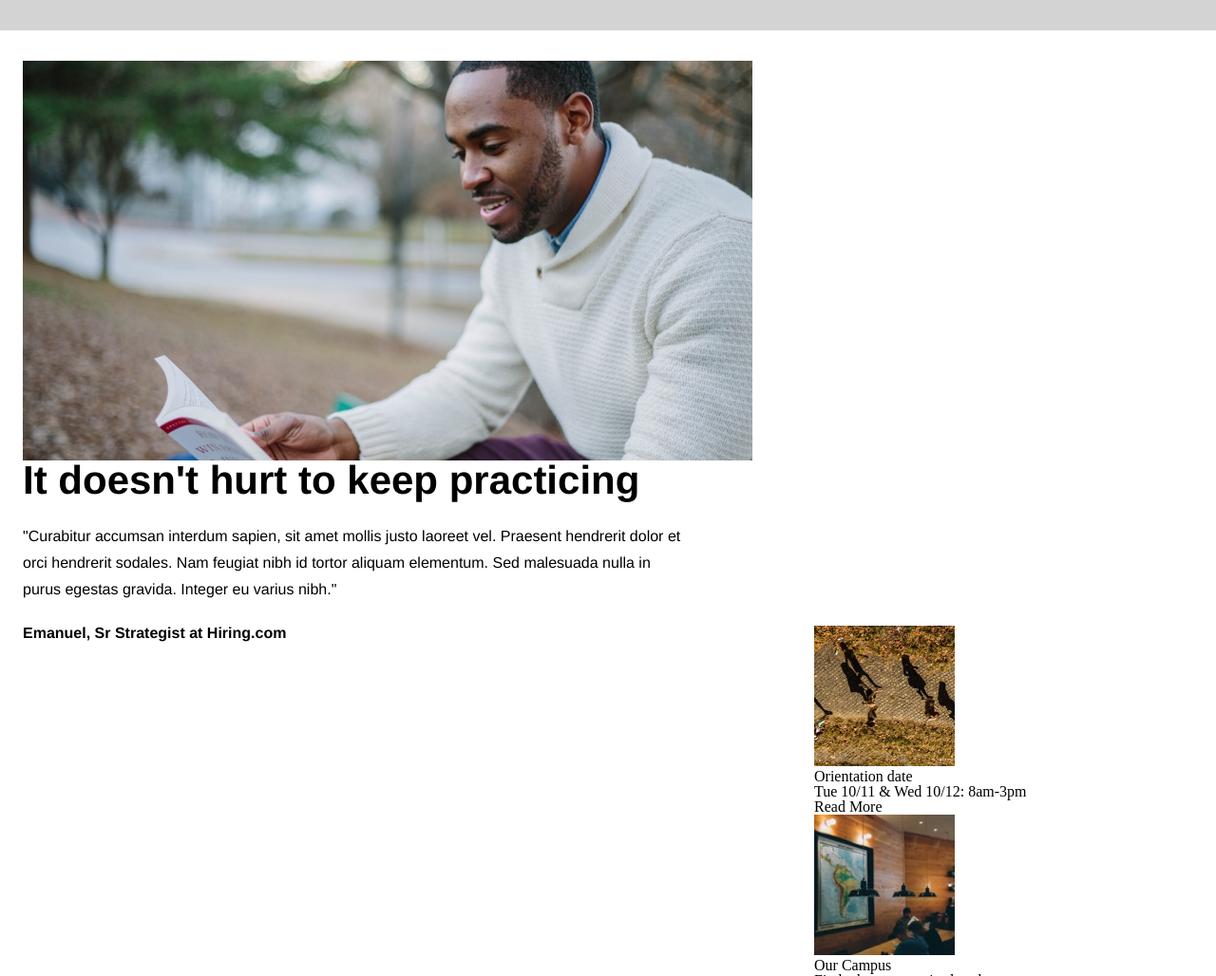
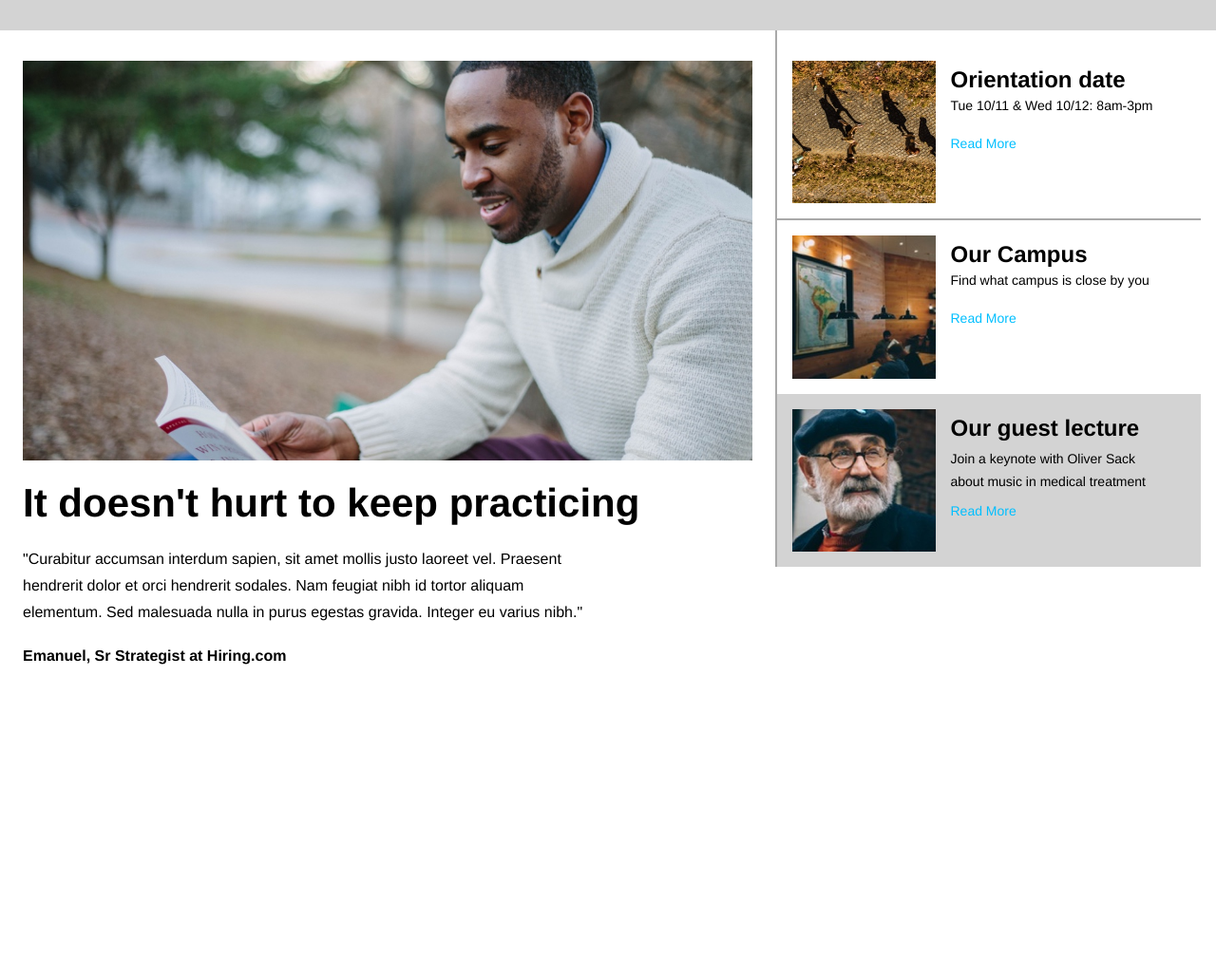
Before and after one commit to jmocera/Capstone, a plain HTML site: page index.html in a window 1280 px wide. Shown: the part 664-1692 px from the top of the page at 95% size. After the commit the page ends 1419 px from the top, so only its background shows below. Drawn offline with Linux system fonts and the light colour scheme.

Commit message:
finished the 2nd section

```diff
--- a/index.html
+++ b/index.html
@@ -39,6 +39,7 @@
         </div>
     </div>
     <div class="secondarycontainer">
+       <div class="leftcontainer">
         <div class="leftimg">
             <img src="resources/capstone_colmar_assets/images/information-main.jpg">
         </div>
@@ -47,15 +48,16 @@
             <p>"Curabitur accumsan interdum sapien, sit amet mollis justo laoreet vel. Praesent hendrerit dolor et orci hendrerit sodales. Nam feugiat nibh id tortor aliquam elementum. Sed malesuada nulla in purus egestas gravida. Integer eu varius nibh."</p>
             <span>Emanuel, Sr Strategist at Hiring.com</span>
         </div>
+        </div>
         <div class="rightcontainer">
         <div class="orientation">
         <div class="orientationimg">
             <img src="resources/capstone_colmar_assets/images/information-orientation.jpg">
         </div>
         <div class="orientationtext">
-            <p>Orientation date</p>
+            <h2>Orientation date</h2>
             <p>Tue 10/11 &amp; Wed 10/12: 8am-3pm</p>
-            <p>Read More</p>
+            <span>Read More</span>
         </div>
     </div>
     <div class="campus">
@@ -63,19 +65,19 @@
         <img src="resources/capstone_colmar_assets/images/information-campus.jpg">
     </div>
     <div class="campustext">
-        <p>Our Campus</p>
+        <h2>Our Campus</h2>
         <p>Find what campus is close by you</p>
-        <p>Read More</p>
+        <span>Read More</span>
     </div>
     </div>
     <div class="guest">
     <div class="guestimg">
-        <img src="resources/capstone_colmar_assets/images/information-campus.jpg">
+        <img src="resources/capstone_colmar_assets/images/information-guest-lecture.jpg">
     </div>
     <div class="guesttext">
-        <p>Our guest lecture</p>
+        <h2>Our guest lecture</h2>
         <p>Join a keynote with Oliver Sack<br>about music in medical treatment</p>
-        <p>Read More</p>
+        <span>Read More</span>
     </div>
     </div>
     </div>
--- a/resources/css/styles.css
+++ b/resources/css/styles.css
@@ -99,26 +99,26 @@ nav a {
     }
 
     .secondarycontainer {
-    display: inline-block;
-    width: 100%;
+        display: flex;
     }
 
-.leftimg,
-infopara {
+    .leftcontainer {
         display: flex;
         flex-direction: column;
+        width: 60%;
     }
 
     .leftimg img {
         padding-top: 32px;
         padding-left: 24px;
-    width: 60%;
-    display: inline-block;
+        display: flex;
+        width: 100%;
     }
 
     .infopara h1 {
-    display: inline-block;
-    width: 60%;
+        display: flex;
+        width: 100%;
+        padding-top: 24px;
         padding-left: 24px;
         padding-bottom: 24px;
         font-family: helvetica;
@@ -128,8 +128,8 @@ infopara {
     }
 
     .infopara p {
-    display: inline-block;
-    width: 55%;
+        display: flex;
+        width: 80%;
         padding-left: 24px;
         padding-bottom: 24px;
         font-family: helvetica;
@@ -139,8 +139,8 @@ infopara {
     }
 
     .infopara span {
-    display: inline-block;
-    width: 60%;
+        display: flex;
+        width: 100%;
         padding-left: 24px;
         padding-bottom: 24px;
         font-family: helvetica;
@@ -149,37 +149,113 @@ infopara {
         float: left;
     }
 
+    .secondarycontainer {
+        padding-bottom: 32px;
+    }
+
     .rightcontainer {
-    width: 423px;
+        width: 35%;
         float: right;
         display: flex;
-    flex-flow: column;
+        flex-direction: column;
+        padding-left: 48px;
     }
 
     .orientation {
         float: right;
-    width: 423px;
-    vertical-align: top;
+        padding-left: 16px;
+        padding-bottom: 16px;
+        padding-top: 32px;
+        border-left: 2px solid darkgray;
+        border-bottom: 2px solid darkgray;
     }
 
     .guest {
         float: right;
-    width: 423px;
+        vertical-align: top;
+        padding: 16px 0px 16px 16px;
+        background-color: lightgray;
+        border-left: 2px solid darkgray;
     }
 
     .campus {
         float: right;
-    width: 423px;
+        padding: 16px 0px 16px 16px;
+        border-left: 2px solid darkgray;
     }
 
     .orientation img {
         width: 35%;
+        float: left;
+        padding-right: 16px;
     }
 
     .guest img {
         width: 35%;
+        float: left;
+        padding-right: 16px;
     }
 
     .campus img {
         width: 35%;
+        float: left;
+        padding-right: 16px;
     }
+
+    .orientationtext p {
+        font-family: helvetica;
+        padding-bottom: 25px;
+        font-size: 14px
+    }
+
+    .orientationtext h2 {
+        font-family: helvetica;
+        padding: 8px;
+        font-size: 24px;
+        font-weight: bold;
+    }
+
+    .orientationtext span {
+        font-family: helvetica;
+        color: deepskyblue;
+        font-size: 14px;
+    }
+
+    .campustext p {
+        font-family: helvetica;
+        padding-bottom: 25px;
+        font-size: 14px
+    }
+
+    .campustext h2 {
+        font-family: helvetica;
+        padding: 8px;
+        font-size: 24px;
+        font-weight: bold;
+    }
+
+    .campustext span {
+        font-family: helvetica;
+        color: deepskyblue;
+        font-size: 14px;
+    }
+
+    .guesttext p {
+        font-family: helvetica;
+        padding-bottom: 10px;
+        font-size: 14px;
+        line-height: 1.75
+    }
+
+    .guesttext h2 {
+        font-family: helvetica;
+        padding: 8px;
+        font-size: 24px;
+        font-weight: bold;
+    }
+
+    .guesttext span {
+        font-family: helvetica;
+        color: deepskyblue;
+        font-size: 14px;
+    }
```
Lines whose indentation alone changed are shown as unchanged.
